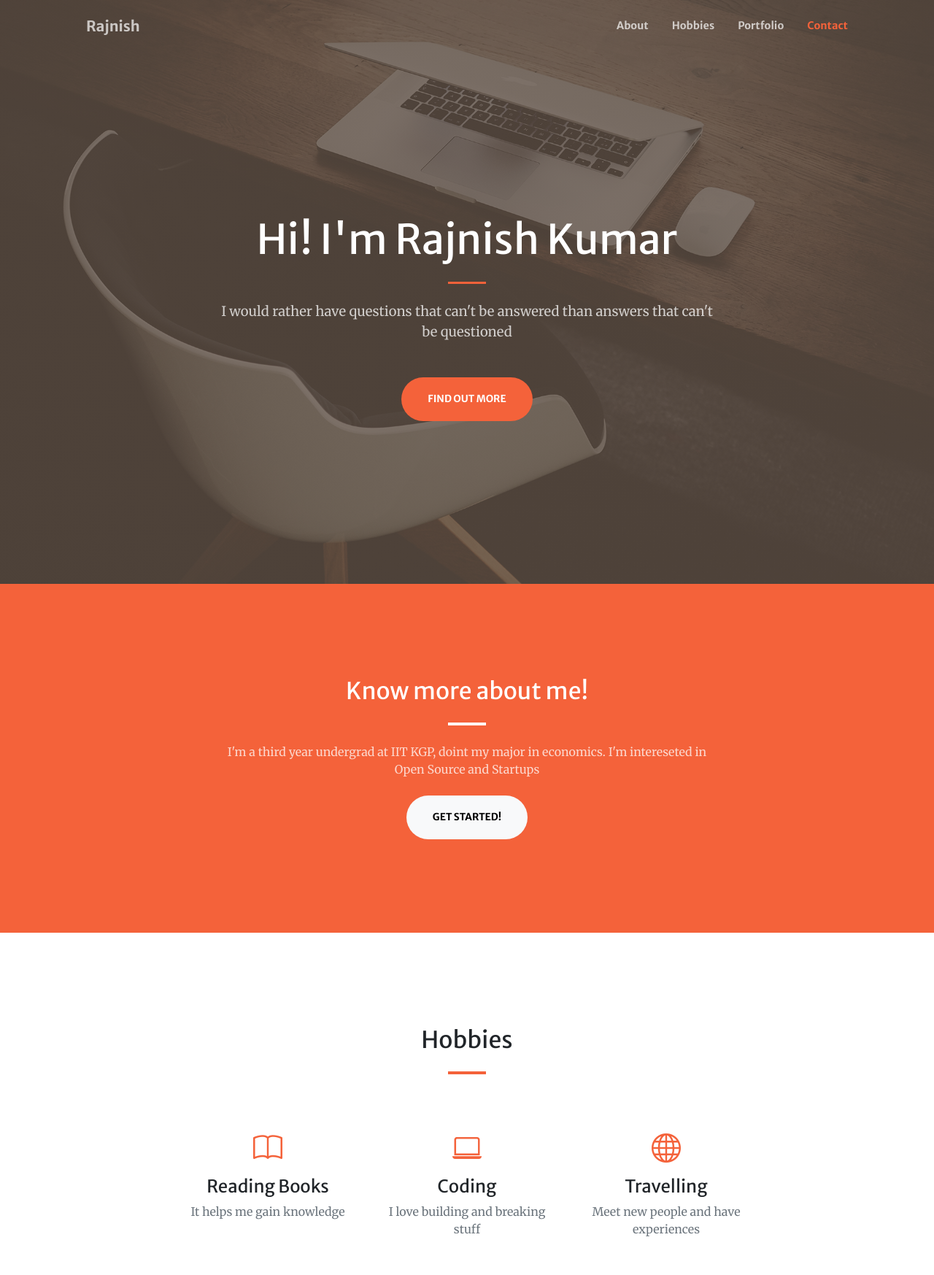
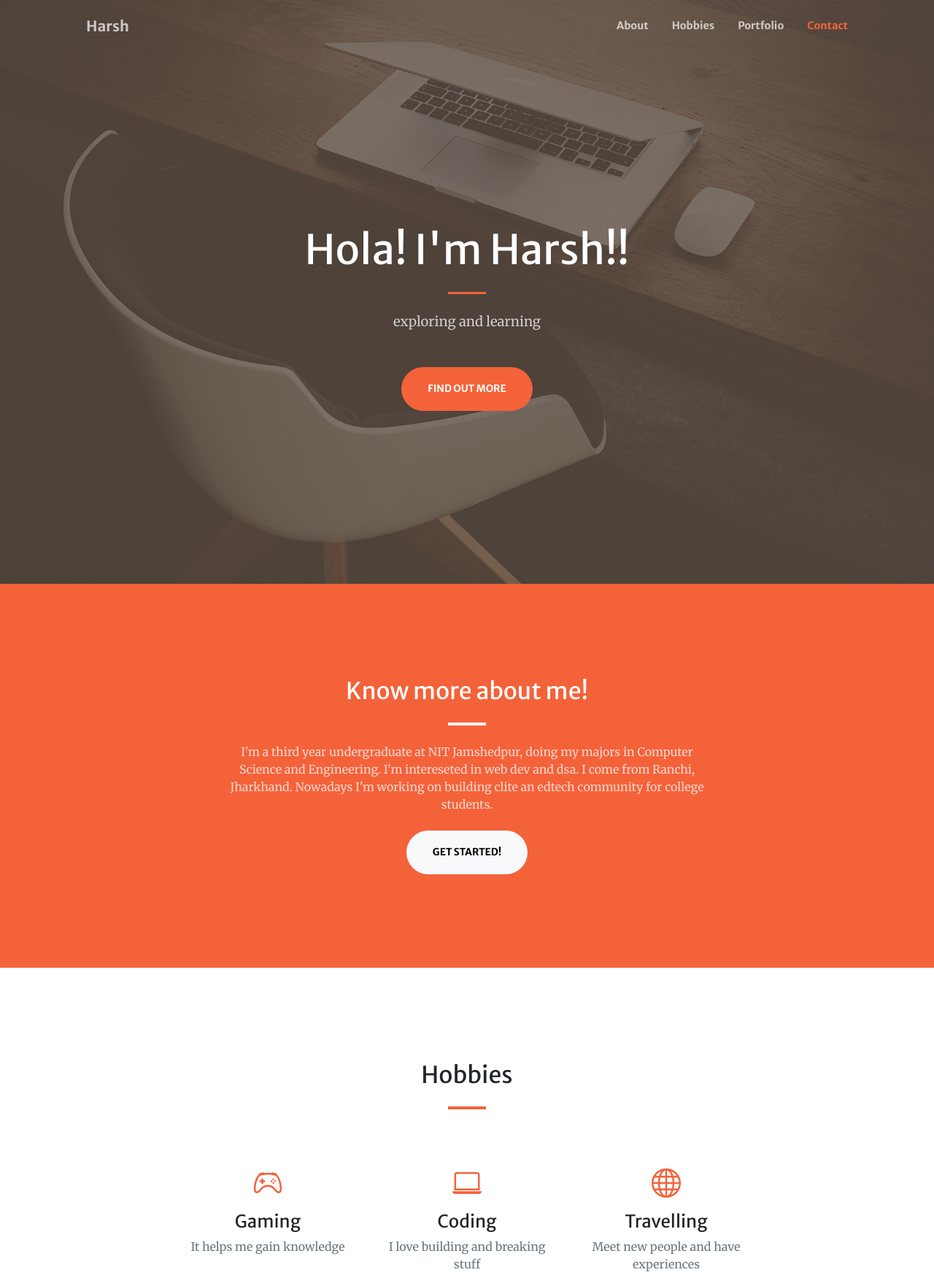
Before and after one commit to rajnish-clite/rajnish-clite.github.io, a plain HTML site: page index.html in a window 1280 px wide. Shown: the top 1747 px of the page at 73% size. Drawn offline with nearby package versions, Linux system fonts and the light colour scheme; some packages are replaced by stand-ins of ours; a script that the page names is missing.

Commit message:
this is my first website

```diff
--- a/index.html
+++ b/index.html
@@ -6,7 +6,7 @@
     <meta name="viewport" content="width=device-width, initial-scale=1, shrink-to-fit=no" />
     <meta name="description" content="" />
     <meta name="author" content="" />
-    <title>Rajnish Kumar</title>
+    <title>Harsh Kumar</title>
     <!-- Favicon-->
     <link rel="icon" type="image/x-icon" href="assets/favicon.ico" />
     <!-- Bootstrap Icons-->
@@ -25,7 +25,7 @@
     <!-- Navigation-->
     <nav class="navbar navbar-expand-lg navbar-light fixed-top py-3" id="mainNav">
         <div class="container px-4 px-lg-5">
-            <a class="navbar-brand" href="#page-top">Rajnish</a>
+            <a class="navbar-brand" href="#page-top">Harsh</a>
             <button class="navbar-toggler navbar-toggler-right" type="button" data-bs-toggle="collapse"
                 data-bs-target="#navbarResponsive" aria-controls="navbarResponsive" aria-expanded="false"
                 aria-label="Toggle navigation"><span class="navbar-toggler-icon"></span></button>
@@ -44,12 +44,12 @@
         <div class="container px-4 px-lg-5 h-100">
             <div class="row gx-4 gx-lg-5 h-100 align-items-center justify-content-center text-center">
                 <div class="col-lg-8 align-self-end">
-                    <h1 class="text-white font-weight-bold">Hi! I'm Rajnish Kumar </h1>
+                    <h1 class="text-white font-weight-bold"> Hola! I'm Harsh!! </h1>
                     <hr class="divider" />
                 </div>
                 <div class="col-lg-8 align-self-baseline">
                     <p class="text-white-75 mb-5">
-                        I would rather have questions that can't be answered than answers that can't be questioned
+                        exploring and learning
                     </p>
                     <a class="btn btn-primary btn-xl" href="#about">Find Out More</a>
                 </div>
@@ -63,9 +63,10 @@
                 <div class="col-lg-8 text-center">
                     <h2 class="text-white mt-0">Know more about me! </h2>
                     <hr class="divider divider-light" />
-                    <p class="text-white-75 mb-4">I'm a third year undergrad at IIT KGP, doint my major in economics.
-                        I'm intereseted in
-                        Open Source and Startups
+                    <p class="text-white-75 mb-4">
+                       I'm a third year undergraduate at NIT Jamshedpur, doing my majors in Computer Science and Engineering.
+                       I'm intereseted in web dev and dsa. I come from Ranchi, Jharkhand.
+                       Nowadays I'm working on building clite an edtech community for college students.
                     </p>
                     <a class="btn btn-light btn-xl" href="#hobbies">Get Started!</a>
                 </div>
@@ -80,8 +81,8 @@
             <div class="row gx-4 gx-lg-5 justify-content-center">
                 <div class="col-lg-3 col-md-6 text-center">
                     <div class="mt-5">
-                        <div class="mb-2"><i class="bi-book fs-1 text-primary"></i></div>
-                        <h3 class="h4 mb-2">Reading Books</h3>
+                        <div class="mb-2"><i class="bi-controller fs-1 text-primary"></i></div>
+                        <h3 class="h4 mb-2">Gaming</h3>
                         <p class="text-muted mb-0">It helps me gain knowledge</p>
                     </div>
                 </div>
@@ -108,7 +109,7 @@
         <div class="container-fluid p-0">
             <div class="row g-0">
                 <div class="col-lg-4 col-sm-6">
-                    <a class="portfolio-box" href="assets/img/portfolio/fullsize/1.jpg" title="Project Name">
+                    <a class="portfolio-box" href="https://github.dev/rajnish-clite/rajnish-clite.github.io" title="Clite workshop">
                         <img class="img-fluid" src="assets/img/portfolio/thumbnails/1.jpg" alt="..." />
                         <div class="portfolio-box-caption">
                             <div class="project-category text-white-50">Category</div>
@@ -185,7 +186,7 @@
                     </a>
                 </div>
                 <div class="col-lg-4 text-center mb-5 mb-lg-0">
-                    <a href="https://fb.com/ooyeraju.i" class="nav-link ">
+                    <a href="https://github.com/rajnish-clite" class="nav-link ">
                         <i class="bi-github fs-2 mb-3 text-muted"></i>
                         <div>Github</div>
                     </a>
@@ -194,6 +195,12 @@
                     <a href="https://fb.com/ooyeraju.i" class="nav-link ">
                         <i class="bi-linkedin fs-2 mb-3 text-muted"></i>
                         <div>Linkedin</div>
+                    </a>
+                </div>
+                <div class="col-lg-4 text-center mb-5 mb-lg-0">
+                    <a href="https://fb.com/ooyeraju.i" class="nav-link ">
+                        <i class="bi-whatsapp fs-2 mb-3 text-muted"></i>
+                        <div>Whatsapp</div>
                     </a>
                 </div>
 
```
